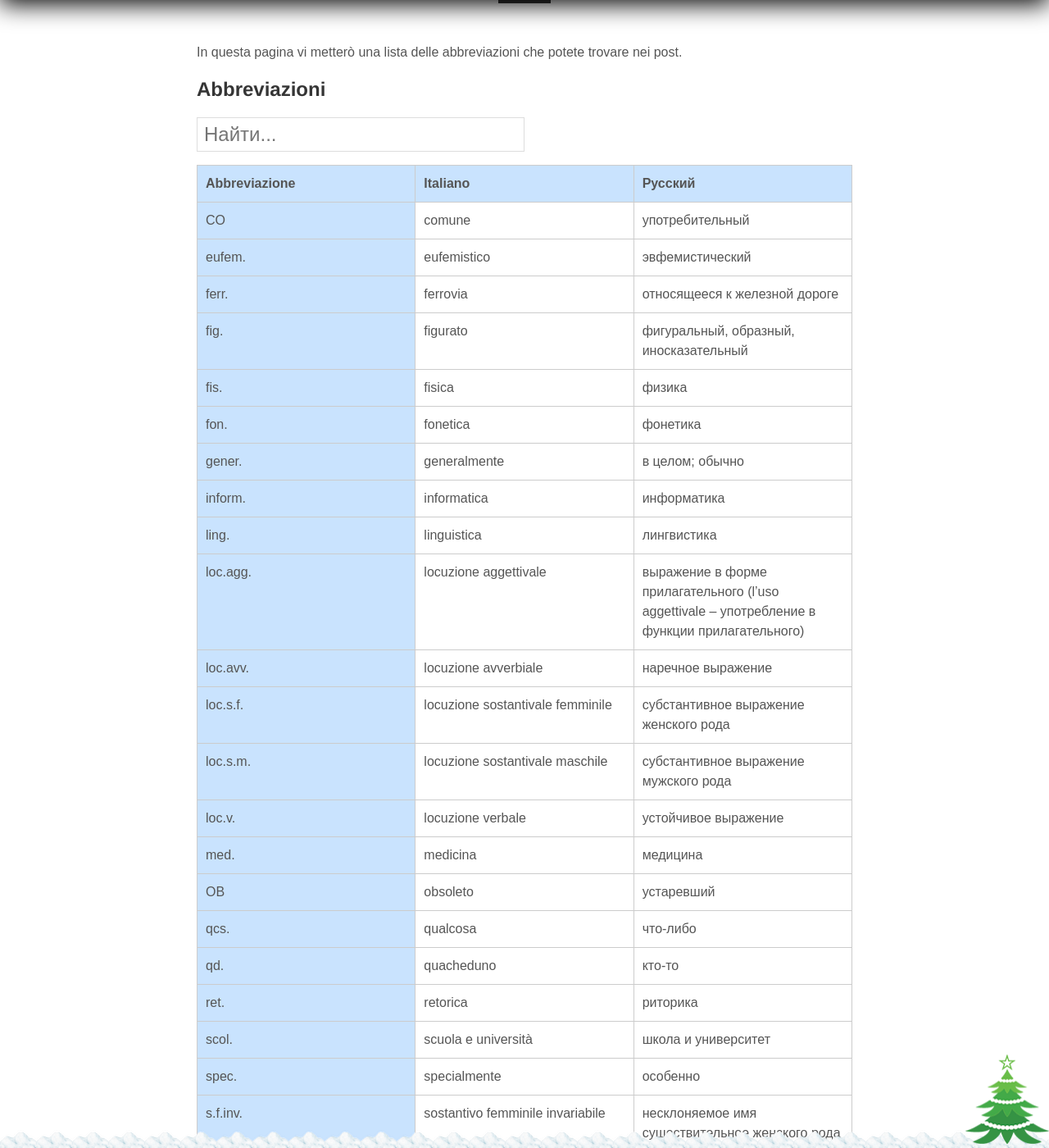
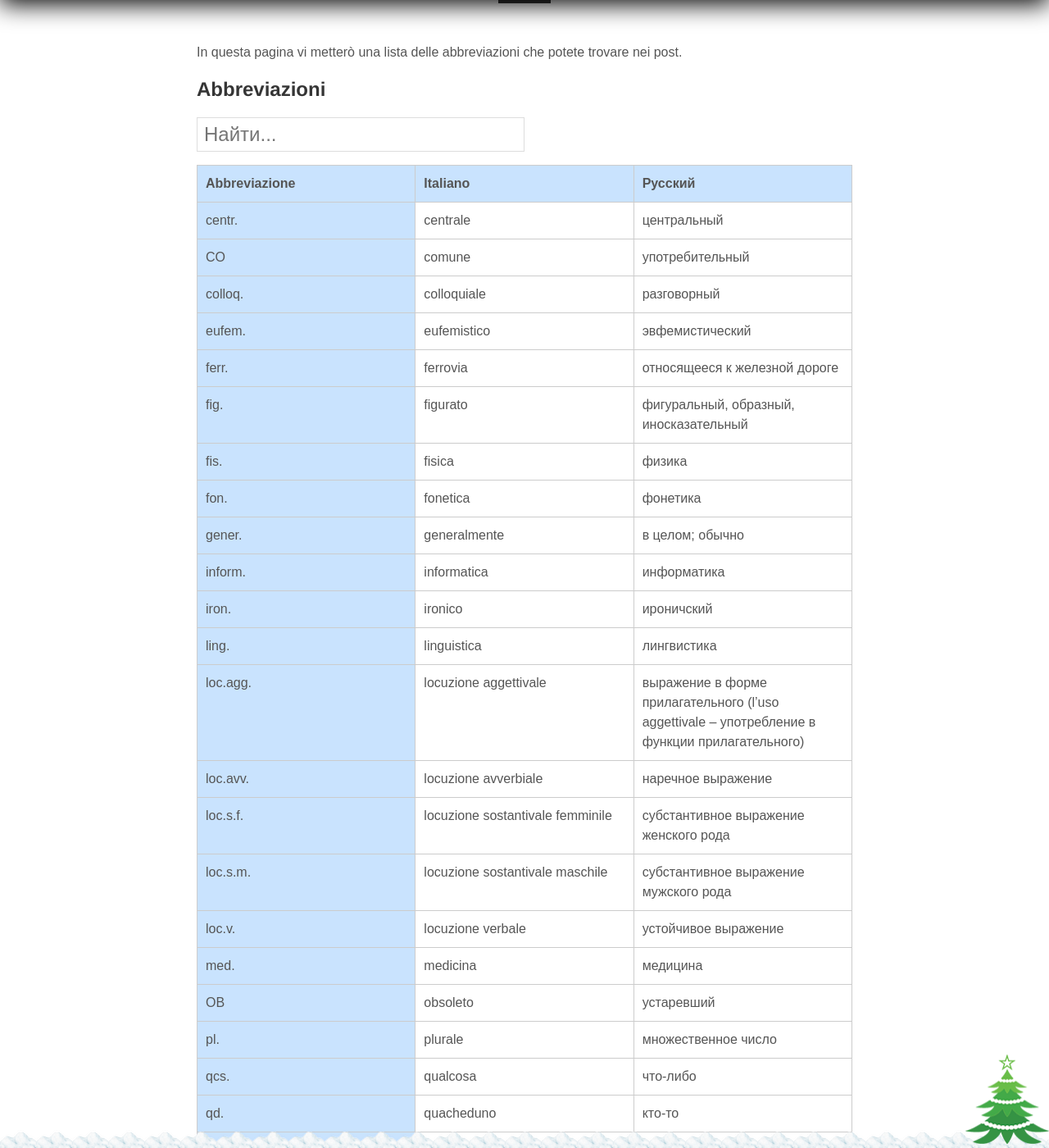
Before and after one commit to postolny/postolny.github.io, a Jekyll site: the page built from _pages/abbreviazioni.md, in a window 1280 px wide and 1400 px high, scrolled down 578 px. Shown: the whole window at 82% size. Built offline with Jekyll 4.4.1, drawn with Linux system fonts in a browser that asks for light colours; nearby versions of some CDN libraries; some of the changed text lies outside the part shown.

Commit message:
Add files via upload

```diff
--- a/_pages/abbreviazioni.md
+++ b/_pages/abbreviazioni.md
@@ -14,7 +14,9 @@ In questa pagina vi metterò una lista delle abbreviazioni che potete trovare ne
 {:.abbreviazioni}
 |Abbreviazione|Italiano|Русский|
 |---|---|
+|centr.|centrale|центральный|
 |CO|comune|употребительный|
+|colloq.|colloquiale|разговорный|
 |eufem.|eufemistico|эвфемистический|
 |ferr.|ferrovia|относящееся к железной дороге|
 |fig.|figurato|фигуральный, образный, иносказательный|
@@ -22,6 +24,7 @@ In questa pagina vi metterò una lista delle abbreviazioni che potete trovare ne
 |fon.|fonetica|фонетика|
 |gener.|generalmente|в целом; обычно|
 |inform.|informatica|информатика|
+|iron.|ironico|ироничский|
 |ling.|linguistica|лингвистика|
 |loc.agg.|locuzione aggettivale|выражение в форме прилагательного (l'uso aggettivale – употребление в функции прилагательного)|
 |loc.avv.|locuzione avverbiale|наречное выражение|
@@ -30,8 +33,10 @@ In questa pagina vi metterò una lista delle abbreviazioni che potete trovare ne
 |loc.v.|locuzione verbale|устойчивое выражение|
 |med.|medicina|медицина|
 |OB|obsoleto|устаревший|
+|pl.|plurale|множественное число|
 |qcs.|qualcosa|что-либо|
 |qd.|quacheduno|кто-то|
+|RE|regionale|областной, региональный|
 |ret.|retorica|риторика|
 |scol.|scuola e università|школа и университет|
 |spec.|specialmente|особенно|
```
